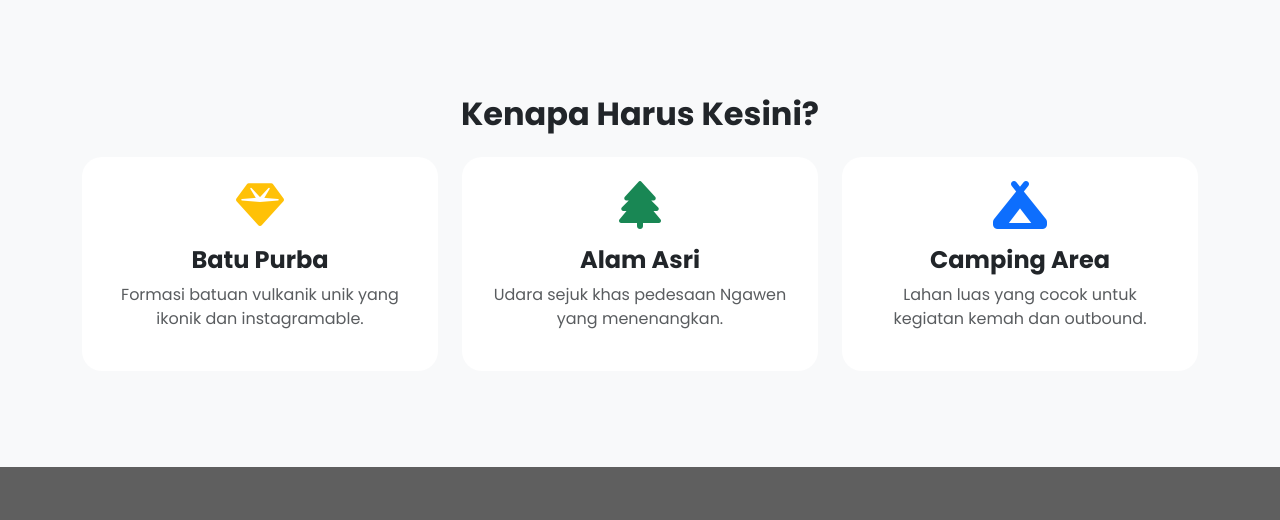
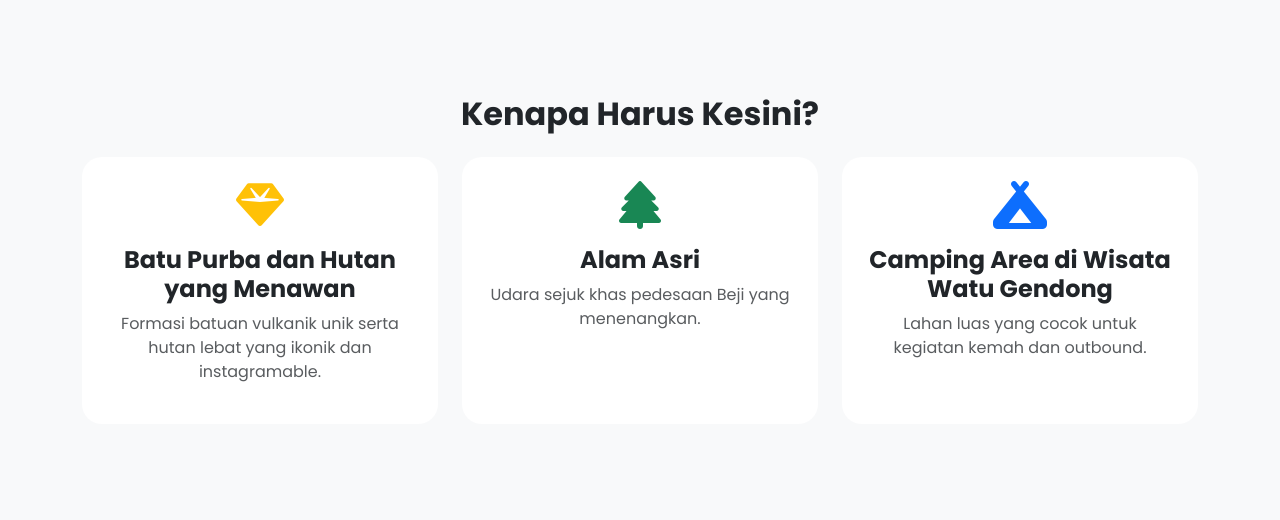
Before and after one commit to AndyAldy/Project_WatuGendong, a Flask app: page / in a window 1280 px wide. Shown: the part 801-1321 px from the top of the page. Before the commit the page ends 1268 px from the top, so only its background shows below. Run offline with Flask 3, Linux system fonts and the light colour scheme; data comes from the database, SQL or seed files in the repository; some libraries are stand-ins or nearby versions.

Commit message:
edited from watu gendong to wisata

```diff
--- a/templates/dashboard.html
+++ b/templates/dashboard.html
@@ -7,7 +7,7 @@
 <body class="bg-light">
 
     <nav class="navbar navbar-dark bg-dark px-4">
-        <span class="navbar-brand">Admin Panel Watu Gendong</span>
+        <span class="navbar-brand">Admin Panel Wisata</span>
         <a href="/logout" class="btn btn-danger btn-sm">Logout</a>
     </nav>
 
--- a/templates/detail_sejarah.html
+++ b/templates/detail_sejarah.html
@@ -1,7 +1,7 @@
 <!DOCTYPE html>
 <html lang="id">
 <head>
-    <title>{{ item.judul }} - Watu Gendong</title>
+    <title>{{ item.judul }} - Wisata Desa Beji</title>
     <meta name="viewport" content="width=device-width, initial-scale=1.0">
     <link href="https://cdn.jsdelivr.net/npm/bootstrap@5.3.0/dist/css/bootstrap.min.css" rel="stylesheet">
     <link rel="stylesheet" href="https://cdnjs.cloudflare.com/ajax/libs/font-awesome/6.4.0/css/all.min.css">
--- a/templates/galeri.html
+++ b/templates/galeri.html
@@ -1,7 +1,7 @@
 <!DOCTYPE html>
 <html lang="id">
 <head>
-    <title>Galeri - Watu Gendong</title>
+    <title>Galeri - Wisata Desa Beji</title>
     <link href="https://fonts.googleapis.com/css2?family=Poppins:wght@300;400;600;700&display=swap" rel="stylesheet">
     <link href="https://cdn.jsdelivr.net/npm/bootstrap@5.3.0/dist/css/bootstrap.min.css" rel="stylesheet">
     <link rel="stylesheet" href="https://cdnjs.cloudflare.com/ajax/libs/font-awesome/6.4.0/css/all.min.css">
@@ -11,8 +11,8 @@
 
     <div class="gallery-header text-center text-white d-flex align-items-center justify-content-center">
         <div class="container">
-            <h1 class="fw-bold display-4 text-uppercase">Galeri Watu Gendong</h1>
-            <p class="lead">Pesona Batu Purba & Keindahan Alam Ngawen</p>
+            <h1 class="fw-bold display-4 text-uppercase">Galeri Wisata Desa Beji</h1>
+            <p class="lead">Pesona Batu Purba & Keindahan Alam di Kecamatan Ngawen</p>
         </div>
     </div>
 
--- a/templates/index.html
+++ b/templates/index.html
@@ -14,7 +14,7 @@
     <nav class="navbar fixed-top navbar-expand-lg" id="mainNav">
         <div class="container">
             <a class="navbar-brand fw-bold text-white" href="/">
-                <i class="fas fa-mountain"></i> WATU GENDONG
+                <i class="fas fa-mountain"></i> Wisata Desa Beji
             </a>
             <div class="d-flex">
                 <a href="/reservasi" class="btn btn-warning rounded-pill fw-bold text-dark px-4 shadow-sm"><i class="fas fa-headset me-2"></i> Contact</a>
@@ -26,9 +26,9 @@
         <div class="container h-100">
             <div class="row h-100 align-items-center justify-content-center text-center">
                 <div class="col-lg-8">
-                    <h1 class="text-uppercase text-white fw-bold display-3">Pesona Watu Gendong</h1>
+                    <h1 class="text-uppercase text-white fw-bold display-3">Pesona Wisata di Desa Beji</h1>
                     <hr class="divider my-4" />
-                    <p class="text-white-75 mb-5 fs-5">Wisata alam batu purba dan legenda para Wali di jantung Gunungkidul.</p>
+                    <p class="text-white-75 mb-5 fs-5">Wisata alam yang menawarkan keindahan alam dan keunikan budaya lokal dengan vibes hutan di wisata hutan Wonosadi dan Wisata Watu Gendong.</p>
                     <a class="btn btn-primary btn-xl rounded-pill px-5 py-3 fw-bold shadow" href="/galeri">Lihat Foto</a>
                 </div>
             </div>
@@ -42,21 +42,21 @@
                 <div class="col-md-4">
                     <div class="card border-0 shadow-hover h-100 p-4">
                         <div class="icon-box text-warning mb-3"><i class="fas fa-gem fa-3x"></i></div>
-                        <h4 class="fw-bold">Batu Purba</h4>
-                        <p class="text-muted">Formasi batuan vulkanik unik yang ikonik dan instagramable.</p>
+                        <h4 class="fw-bold">Batu Purba dan Hutan yang Menawan</h4>
+                        <p class="text-muted">Formasi batuan vulkanik unik serta hutan lebat yang ikonik dan instagramable.</p>
                     </div>
                 </div>
                 <div class="col-md-4">
                     <div class="card border-0 shadow-hover h-100 p-4">
                         <div class="icon-box text-success mb-3"><i class="fas fa-tree fa-3x"></i></div>
                         <h4 class="fw-bold">Alam Asri</h4>
-                        <p class="text-muted">Udara sejuk khas pedesaan Ngawen yang menenangkan.</p>
+                        <p class="text-muted">Udara sejuk khas pedesaan Beji yang menenangkan.</p>
                     </div>
                 </div>
                 <div class="col-md-4">
                     <div class="card border-0 shadow-hover h-100 p-4">
                         <div class="icon-box text-primary mb-3"><i class="fas fa-campground fa-3x"></i></div>
-                        <h4 class="fw-bold">Camping Area</h4>
+                        <h4 class="fw-bold">Camping Area di Wisata Watu Gendong</h4>
                         <p class="text-muted">Lahan luas yang cocok untuk kegiatan kemah dan outbound.</p>
                     </div>
                 </div>
--- a/templates/reservasi.html
+++ b/templates/reservasi.html
@@ -1,7 +1,7 @@
 <!DOCTYPE html>
 <html lang="id">
 <head>
-    <title>Booking - Watu Gendong</title>
+    <title>Contact person</title>
     <link href="https://fonts.googleapis.com/css2?family=Poppins:wght@300;400;600;700&display=swap" rel="stylesheet">
     <link href="https://cdn.jsdelivr.net/npm/bootstrap@5.3.0/dist/css/bootstrap.min.css" rel="stylesheet">
     <link rel="stylesheet" href="https://cdnjs.cloudflare.com/ajax/libs/font-awesome/6.4.0/css/all.min.css">
@@ -11,7 +11,7 @@
 
     <nav class="navbar fixed-top navbar-expand-lg" id="mainNav">
         <div class="container">
-            <a class="navbar-brand fw-bold text-white" href="/"><i class="fas fa-mountain"></i> WATU GENDONG</a>
+            <a class="navbar-brand fw-bold text-white" href="/"><i class="fas fa-mountain"></i> Wisata Desa Beji</a>
         </div>
     </nav>
 
@@ -22,7 +22,7 @@
                 <div class="col-lg-7 p-5">
 
                     <h2 class="fw-bold mb-3 text-primary">Kontak & Reservasi</h2>
-                    <p class="text-muted mb-4">Silakan hubungi admin via WhatsApp atau isi formulir di bawah ini.</p>
+                    <p class="text-muted mb-4">Silakan hubungi admin via WhatsApp atau Instagram.</p>
 
                     <div class="d-grid gap-2 mb-4">
                         <a href="https://wa.me/6282325658972"
--- a/templates/sejarah.html
+++ b/templates/sejarah.html
@@ -1,7 +1,7 @@
 <!DOCTYPE html>
 <html lang="id">
 <head>
-    <title>Story - Watu Gendong</title>
+    <title>Story - Wisata Desa Beji</title>
     <link href="https://fonts.googleapis.com/css2?family=Poppins:wght@300;400;600;700&display=swap" rel="stylesheet">
     <link href="https://cdn.jsdelivr.net/npm/bootstrap@5.3.0/dist/css/bootstrap.min.css" rel="stylesheet">
     <link rel="stylesheet" href="https://cdnjs.cloudflare.com/ajax/libs/font-awesome/6.4.0/css/all.min.css">
@@ -11,7 +11,7 @@
 
     <nav class="navbar fixed-top navbar-expand-lg" id="mainNav">
         <div class="container">
-            <a class="navbar-brand fw-bold text-white" href="/"><i class="fas fa-mountain"></i> WATU GENDONG</a>
+            <a class="navbar-brand fw-bold text-white" href="/"><i class="fas fa-mountain"></i> Wisata Desa Beji</a>
         </div>
     </nav>
 
```
